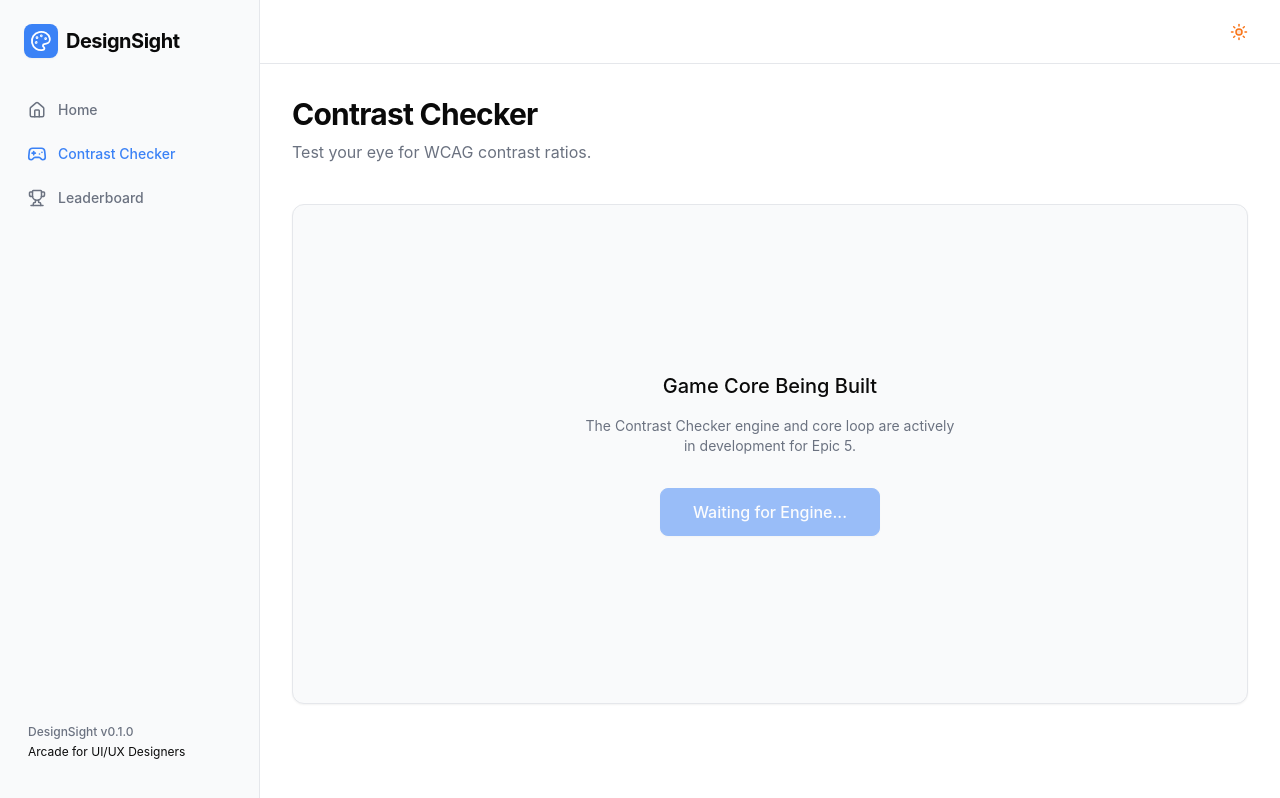
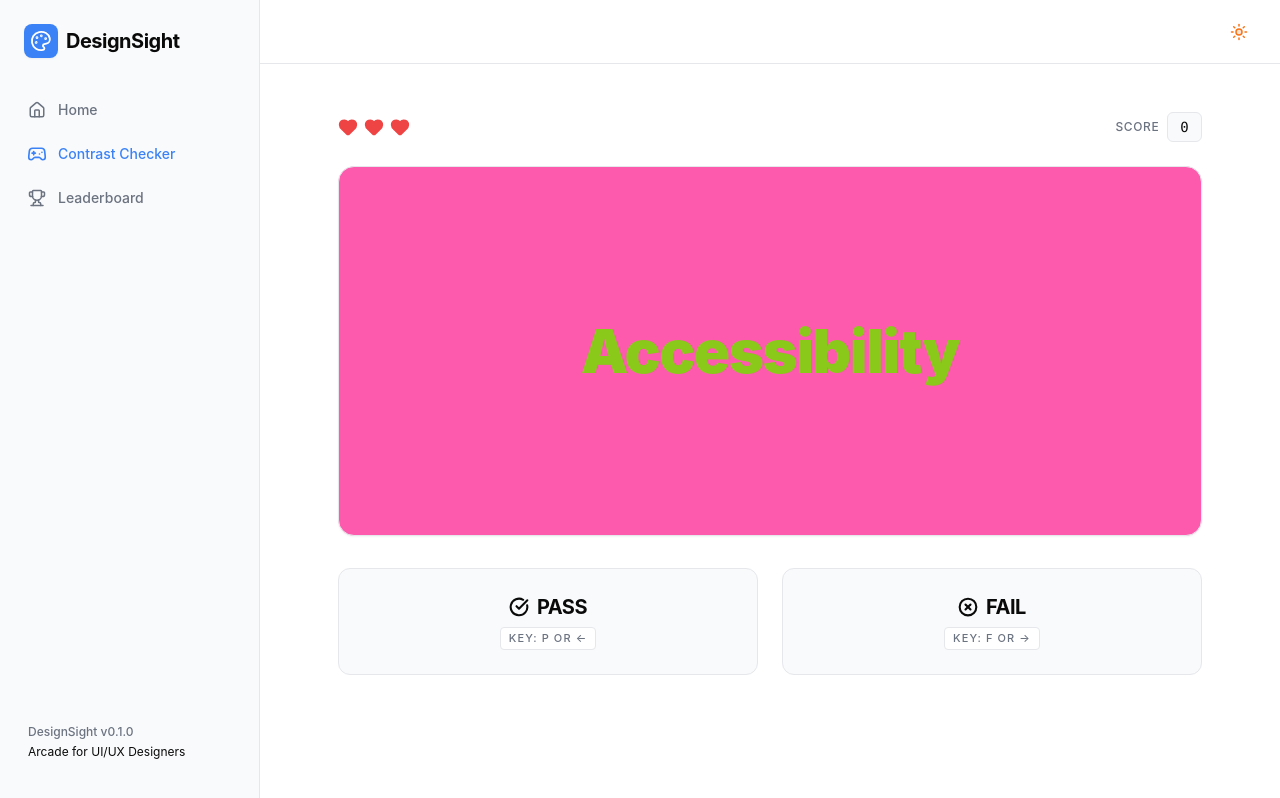
Before and after one commit to fachril21/design-sight, a React (Vite) app: page /game/contrast in a window 1280 px wide. Built offline with nearby package versions, Linux system fonts and the light colour scheme.

Commit message:
feat: Epic 5 - Contrast Game Core Gameplay

```diff
--- a/src/lib/colorGenerator.ts
+++ b/src/lib/colorGenerator.ts
@@ -1,4 +1,4 @@
-import { getContrastRatio, passesWCAG, rgbToHex } from './wcag';
+import { getContrastRatio, passesWCAG } from './wcag';
 
 export type BackgroundType = 'solid' | 'gradient' | 'pattern';
 
@@ -34,7 +34,7 @@ function generateBaseColors(): { bg: string, fg: string } {
 }
 
 // Lightens or darkens a hex color slightly for gradient purposes
-function slightlyShiftColor(hex: string): string {
+function slightlyShiftColor(_hex: string): string {
   // Simple heuristic: just generate a random color for now
   // For better visual design, we typically blend it. Here we just return another random one.
   return randomHex();
--- a/src/pages/ContrastGame.tsx
+++ b/src/pages/ContrastGame.tsx
@@ -1,22 +1,230 @@
+import { useState, useEffect, useRef } from 'react';
 import { Button } from '../components/ui/Button';
+import { generateColorCombination } from '../lib/colorGenerator';
+import type { GameRoundColors } from '../lib/colorGenerator';
+import { Heart, CheckCircle, XCircle } from 'lucide-react';
+import { motion, AnimatePresence } from 'framer-motion';
+
+const TEXT_SAMPLES = [
+  "Visual Hierarchy",
+  "Aesthetic Usability",
+  "Contrast Matters",
+  "Accessibility",
+  "Design Sight",
+  "Color Theory",
+  "Proximity Principle",
+  "User Experience",
+  "Readability"
+];
 
 export default function ContrastGame() {
+  const [colors, setColors] = useState<GameRoundColors | null>(null);
+  const [lives, setLives] = useState(3);
+  const [isGameOver, setIsGameOver] = useState(false);
+  const [feedback, setFeedback] = useState<'idle' | 'correct' | 'wrong'>('idle');
+  const [isShaking, setIsShaking] = useState(false);
+  const [currentText, setCurrentText] = useState(TEXT_SAMPLES[0]);
+
+  // Need to clear timeout if component unmounts
+  const timerRef = useRef<number | ReturnType<typeof setTimeout> | null>(null);
+
+  useEffect(() => {
+    loadNextRound();
+    return () => {
+      if (timerRef.current) clearTimeout(timerRef.current);
+    };
+  }, []);
+
+  const loadNextRound = () => {
+    setColors(generateColorCombination());
+    const randomText = TEXT_SAMPLES[Math.floor(Math.random() * TEXT_SAMPLES.length)];
+    setCurrentText(randomText);
+  };
+
+  const handleGuess = (userPassGuess: boolean) => {
+    if (feedback !== 'idle' || isGameOver || !colors) return;
+
+    const isCorrect = userPassGuess === colors.passesNormal;
+
+    if (isCorrect) {
+      setFeedback('correct');
+    } else {
+      setFeedback('wrong');
+      setIsShaking(true);
+      const newLives = lives - 1;
+      setLives(newLives);
+      if (newLives <= 0) {
+        setIsGameOver(true);
+      }
+    }
+
+    timerRef.current = setTimeout(() => {
+      setFeedback('idle');
+      setIsShaking(false);
+      if (lives - (isCorrect ? 0 : 1) > 0) {
+        loadNextRound();
+      }
+    }, 1500);
+  };
+
+  useEffect(() => {
+    const handleKeyDown = (e: KeyboardEvent) => {
+      if (feedback !== 'idle' || isGameOver || !colors) return;
+
+      if (e.key === 'ArrowLeft' || e.key.toLowerCase() === 'p') {
+        handleGuess(true);
+      } else if (e.key === 'ArrowRight' || e.key.toLowerCase() === 'f') {
+        handleGuess(false);
+      }
+    };
+
+    window.addEventListener('keydown', handleKeyDown);
+    return () => window.removeEventListener('keydown', handleKeyDown);
+  }, [feedback, isGameOver, colors, lives]); // include lives so handleGuess uses fresh state
+
+  if (!colors) return null; // loading stat
+
   return (
-    <div className="flex flex-col gap-6">
-      <div className="flex flex-col gap-2 mb-4">
-        <h1 className="text-3xl font-bold tracking-tight">Contrast Checker</h1>
-        <p className="text-text-secondary">Test your eye for WCAG contrast ratios.</p>
-      </div>
+    <div className="flex flex-col items-center justify-center w-full max-w-4xl mx-auto min-h-[70vh] pb-8 pt-4 px-4 font-sans">
 
-      <div className="flex-1 flex flex-col items-center justify-center bg-surface border border-border rounded-xl min-h-[500px] p-6 shadow-sm">
-        <h2 className="text-xl font-medium mb-4">Game Core Being Built</h2>
-        <p className="text-sm text-center text-text-secondary max-w-sm mb-8">
-          The Contrast Checker engine and core loop are actively in development for Epic 5.
-        </p>
-        <Button variant="primary" size="lg" disabled>
-          Waiting for Engine...
-        </Button>
-      </div>
+      {isGameOver ? (
+        <motion.div
+          initial={{ opacity: 0, scale: 0.98 }}
+          animate={{ opacity: 1, scale: 1 }}
+          className="flex flex-col items-center justify-center border border-border bg-surface rounded-2xl w-full max-w-md p-10 shadow-sm"
+        >
+          <div className="w-16 h-16 bg-red-500/10 rounded-full flex items-center justify-center mb-6">
+             <Heart className="w-8 h-8 text-red-500" />
+          </div>
+          <h2 className="text-3xl font-bold mb-4 tracking-tight text-text-primary">Game Over</h2>
+          <p className="text-sm text-text-secondary mb-8 text-center leading-relaxed">
+            You've run out of lives. Detailed scoring and leaderboards are coming in Epic 7.
+          </p>
+          <Button className="w-full" size="lg" onClick={() => {
+            setLives(3);
+            setIsGameOver(false);
+            loadNextRound();
+          }}>
+            Play Again
+          </Button>
+        </motion.div>
+      ) : (
+        <div className="w-full flex flex-col gap-6">
+
+          {/* Strict Minimalist Header */}
+          <div className="flex items-center justify-between w-full">
+            <div className="flex items-center gap-1.5">
+              {[0, 1, 2].map((i) => (
+                <motion.div
+                  key={i}
+                  initial={false}
+                  animate={{ scale: i < lives ? 1 : 0.85, opacity: i < lives ? 1 : 0.2 }}
+                  transition={{ type: "spring", stiffness: 400, damping: 25 }}
+                >
+                  <Heart
+                    className={`w-5 h-5 ${i < lives ? 'fill-red-500 text-red-500' : 'stroke-current text-text-secondary'}`}
+                    strokeWidth={2}
+                  />
+                </motion.div>
+              ))}
+            </div>
+
+            <div className="flex items-center gap-2 text-sm font-medium tracking-wide">
+              <span className="text-text-secondary uppercase text-xs tracking-wider">Score</span>
+              <span className="text-text-primary font-mono bg-surface border border-border px-3 py-1 rounded-md">
+                0
+              </span>
+            </div>
+          </div>
+
+          {/* The Pure Game Board Container */}
+          <motion.div
+            animate={isShaking ? { x: [-5, 5, -5, 5, 0] } : {}}
+            transition={{ duration: 0.3 }}
+            className="w-full aspect-video md:aspect-[21/9] rounded-2xl overflow-hidden border border-border shadow-sm flex items-center justify-center relative"
+            style={{ background: colors.backgroundStr }}
+          >
+            {/* The Actual Text Being Tested - No blending, pure CSS color */}
+            <h2
+              className="text-4xl md:text-6xl font-black tracking-tight text-center px-8"
+              style={{ color: colors.foregroundColor }}
+            >
+              {currentText}
+            </h2>
+
+            {/* Clean Flat Overlays for Feedback */}
+            <AnimatePresence>
+              {feedback !== 'idle' && (
+                <motion.div
+                  initial={{ opacity: 0 }}
+                  animate={{ opacity: 1 }}
+                  exit={{ opacity: 0 }}
+                  transition={{ duration: 0.2 }}
+                  className="absolute inset-0 z-10 flex items-center justify-center"
+                >
+                  {/* Subtle flat dimming background */}
+                  <div className="absolute inset-0 bg-background/90" />
+
+                  <motion.div
+                    initial={{ y: 10, opacity: 0 }}
+                    animate={{ y: 0, opacity: 1 }}
+                    exit={{ opacity: 0, scale: 0.95 }}
+                    transition={{ type: "spring", bounce: 0.3 }}
+                    className="relative z-20 flex flex-col items-center justify-center p-6 bg-surface border border-border shadow-lg rounded-xl min-w-[280px]"
+                  >
+                    <div className={`flex items-center justify-center w-12 h-12 rounded-full mb-4 ${feedback === 'correct' ? 'bg-emerald-500/10' : 'bg-rose-500/10'}`}>
+                      {feedback === 'correct' ? (
+                        <CheckCircle className="w-6 h-6 text-emerald-500" strokeWidth={2.5} />
+                      ) : (
+                        <XCircle className="w-6 h-6 text-rose-500" strokeWidth={2.5} />
+                      )}
+                    </div>
+
+                    <div className="text-sm text-text-secondary uppercase tracking-wider font-semibold mb-1">
+                      Contrast Ratio
+                    </div>
+                    <div className="text-4xl font-mono font-bold text-text-primary tracking-tight mb-4">
+                      {colors.ratio.toFixed(2)}:1
+                    </div>
+
+                    <div className={`px-4 py-1.5 text-sm font-bold uppercase tracking-widest rounded-md ${colors.passesNormal ? 'bg-emerald-500 text-white' : 'bg-rose-500 text-white'}`}>
+                      {colors.passesNormal ? 'Pass' : 'Fail'}
+                    </div>
+                  </motion.div>
+                </motion.div>
+              )}
+            </AnimatePresence>
+          </motion.div>
+
+          {/* Clean Action Buttons */}
+          <div className="grid grid-cols-2 gap-4 md:gap-6 mt-2">
+            <button
+              className="flex flex-col items-center justify-center gap-1.5 p-5 md:p-6 rounded-xl border border-border bg-surface hover:bg-surface-hover hover:border-text-secondary/30 transition-all active:scale-[0.98] outline-none disabled:opacity-50 disabled:pointer-events-none group"
+              onClick={() => handleGuess(true)}
+              disabled={feedback !== 'idle'}
+            >
+              <div className="flex items-center gap-2">
+                <CheckCircle className="w-5 h-5 text-text-primary group-hover:text-emerald-500 transition-colors" strokeWidth={2.5} />
+                <span className="text-xl font-bold tracking-tight text-text-primary">PASS</span>
+              </div>
+              <span className="text-[11px] font-medium text-text-secondary uppercase tracking-widest bg-background px-2 py-0.5 rounded border border-border group-hover:border-border-hover transition-colors">Key: P or ←</span>
+            </button>
+
+            <button
+              className="flex flex-col items-center justify-center gap-1.5 p-5 md:p-6 rounded-xl border border-border bg-surface hover:bg-surface-hover hover:border-text-secondary/30 transition-all active:scale-[0.98] outline-none disabled:opacity-50 disabled:pointer-events-none group"
+              onClick={() => handleGuess(false)}
+              disabled={feedback !== 'idle'}
+            >
+              <div className="flex items-center gap-2">
+                <XCircle className="w-5 h-5 text-text-primary group-hover:text-rose-500 transition-colors" strokeWidth={2.5} />
+                <span className="text-xl font-bold tracking-tight text-text-primary">FAIL</span>
+              </div>
+              <span className="text-[11px] font-medium text-text-secondary uppercase tracking-widest bg-background px-2 py-0.5 rounded border border-border group-hover:border-border-hover transition-colors">Key: F or →</span>
+            </button>
+          </div>
+
+        </div>
+      )}
     </div>
   );
 }
```
